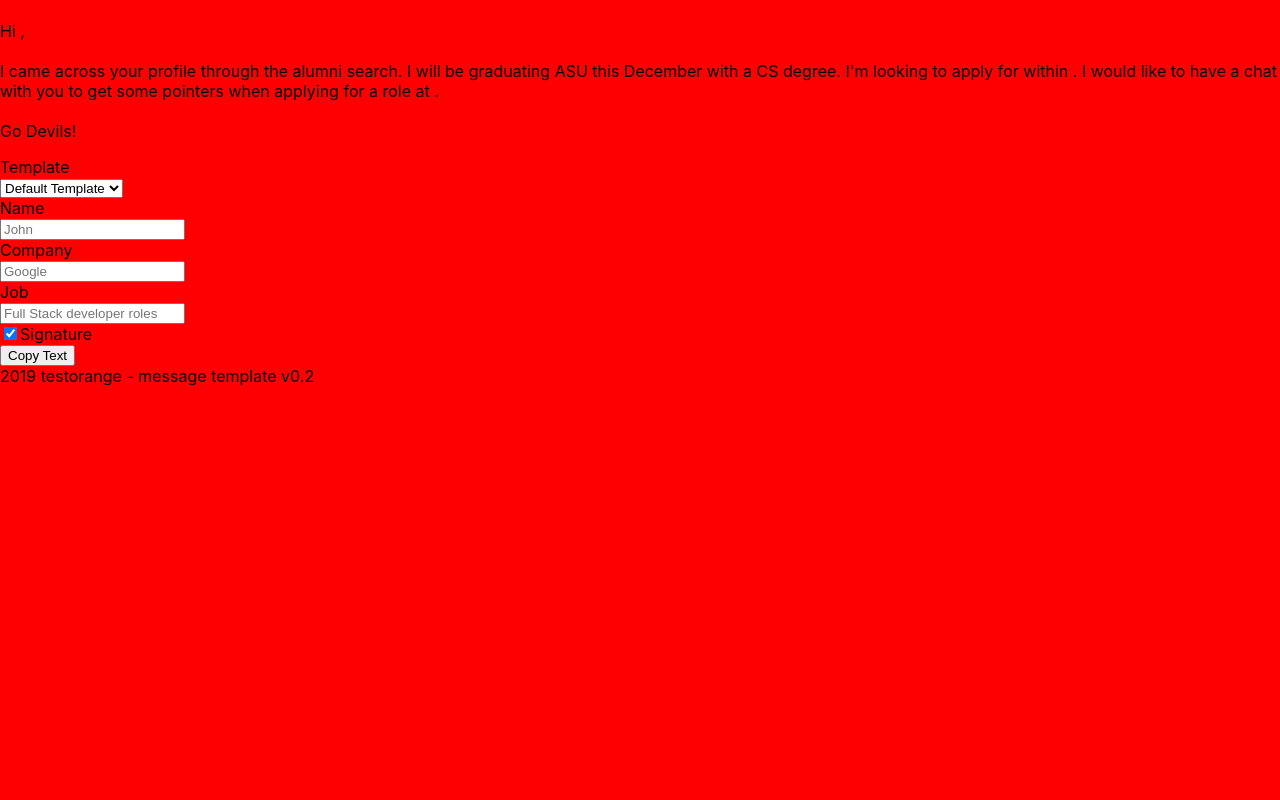
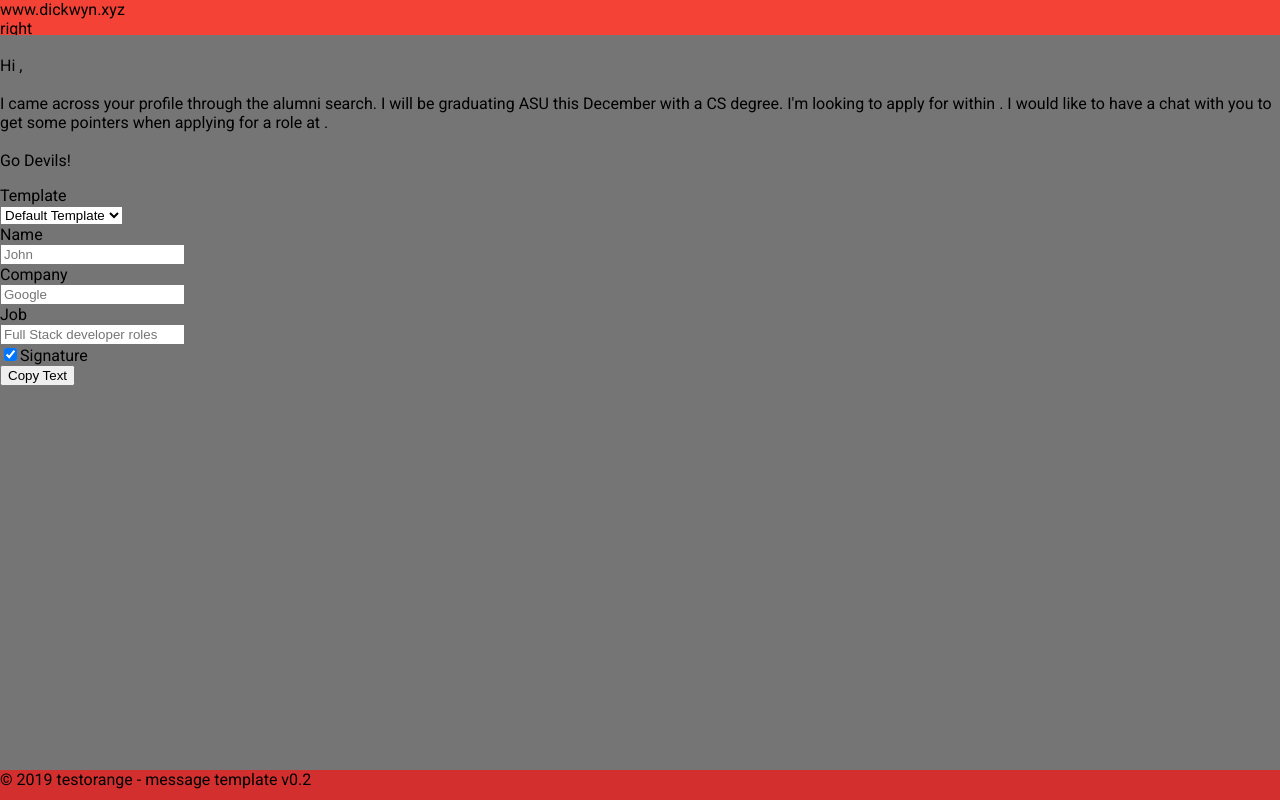
Before and after one commit to dickwyn/linkedin-message-template, a React (Create React App) app: page / in a window 1280 px wide. Built offline with nearby package versions, Linux system fonts and the light colour scheme.

Commit message:
implement css grid layout for entire app

```diff
--- a/package.json
+++ b/package.json
@@ -8,7 +8,8 @@
     "node-sass": "^4.11.0",
     "react": "^16.7.0",
     "react-dom": "^16.7.0",
-    "react-scripts": "2.1.3"
+    "react-scripts": "2.1.3",
+    "react-select": "^2.3.0"
   },
   "scripts": {
     "start": "react-scripts start",
--- a/src/App.js
+++ b/src/App.js
@@ -3,9 +3,16 @@
 
 class App extends Component {
   render() {
+    const year = new Date().getFullYear();
+
     return (
       <div>
-        <main role="main" class="container">
+        <div className="container">
+          <div className="header">
+            <div className="left">www.dickwyn.xyz</div>
+            <div className="right">right</div>
+          </div>
+          <div class="content">
             <h1 class="mt-5 template" />
             <div class="message" onfocus="this.select();">
               <div class="card">
@@ -13,11 +20,11 @@
                   <p class="lead" id="copyMessage">
                     Hi <span id="name" />,
                     <br />
-                  <br />I came across your profile through the alumni search. I
-                  will be graduating ASU this December with a CS degree. I'm
+                    <br />I came across your profile through the alumni search.
+                    I will be graduating ASU this December with a CS degree. I'm
                     looking to apply for <span id="job" /> within{' '}
-                  <span id="company" />. I would like to have a chat with you to
-                  get some pointers when applying for a role at{' '}
+                    <span id="company" />. I would like to have a chat with you
+                    to get some pointers when applying for a role at{' '}
                     <span id="company" />.<span id="signature" />
                     <span id="txtAge">
                       <br />
@@ -104,14 +111,11 @@
             >
               Copy Text
             </button>
-        </main>
-        <footer class="footer">
-          <div class="container">
-            <span class="text-muted">
-              {new Date().getFullYear()} testorange - message template v0.2
-            </span>
           </div>
-        </footer>
+          <div className="footer">
+            © {year} testorange - message template v0.2
+          </div>
+        </div>
       </div>
     );
   }
--- a/src/styles/App.scss
+++ b/src/styles/App.scss
@@ -1,34 +1,26 @@
 @import './variables.scss';
 
-.App {
-  text-align: center;
+.container {
+  display: grid;
+  grid-template-rows: 35px auto 30px;
+  grid-template-areas:
+    'header'
+    'content'
+    'footer';
+  min-height: 100vh;
 }
 
-.App-logo {
-  animation: App-logo-spin infinite 20s linear;
-  height: 40vmin;
+.header {
+  grid-area: header;
+  background-color: $primary-color;
 }
 
-.App-header {
-  background-color: $primary-color;
-  min-height: 100vh;
-  display: flex;
-  flex-direction: column;
-  align-items: center;
-  justify-content: center;
-  font-size: calc(10px + 2vmin);
-  color: white;
+.content {
+  grid-area: content;
+  background-color: $secondary-text;
 }
 
-.App-link {
-  color: #61dafb;
+.footer {
+  grid-area: footer;
+  background-color: $dark-primary-color;
 }
-
-@keyframes App-logo-spin {
-  from {
-    transform: rotate(0deg);
-  }
-  to {
-    transform: rotate(360deg);
-  }
-}
--- a/src/styles/index.scss
+++ b/src/styles/index.scss
@@ -1,15 +1,16 @@
+@import url('https://fonts.googleapis.com/css?family=Roboto:400,700');
+@import './variables.scss';
+
+html,
+body {
+  height: 100%;
+}
+
 body {
   margin: 0;
   padding: 0;
-  font-family: -apple-system, BlinkMacSystemFont, 'Segoe UI', 'Roboto', 'Oxygen',
-    'Ubuntu', 'Cantarell', 'Fira Sans', 'Droid Sans', 'Helvetica Neue',
-    sans-serif;
+  font-family: 'Roboto', sans-serif;
   -webkit-font-smoothing: antialiased;
   -moz-osx-font-smoothing: grayscale;
-  background-color: red;
+  background-color: $text-icons;
 }
-
-code {
-  font-family: source-code-pro, Menlo, Monaco, Consolas, 'Courier New',
-    monospace;
-}
--- a/src/styles/variables.scss
+++ b/src/styles/variables.scss
@@ -1,2 +1,8 @@
-$primary-color: red;
-$secondary-color: #61dafb;
+$dark-primary-color: #d32f2f;
+$light-primary-color: #ffcdd2;
+$primary-color: #f44336;
+$accent-color: #ff9800;
+$text-icons: #ffffff;
+$primary-text: #212121;
+$secondary-text: #757575;
+$divider-color: #bdbdbd;
```
Also changed, not shown: 1 other file (tests, documents, lock files or other folders). Lines whose indentation alone changed are shown as unchanged.
